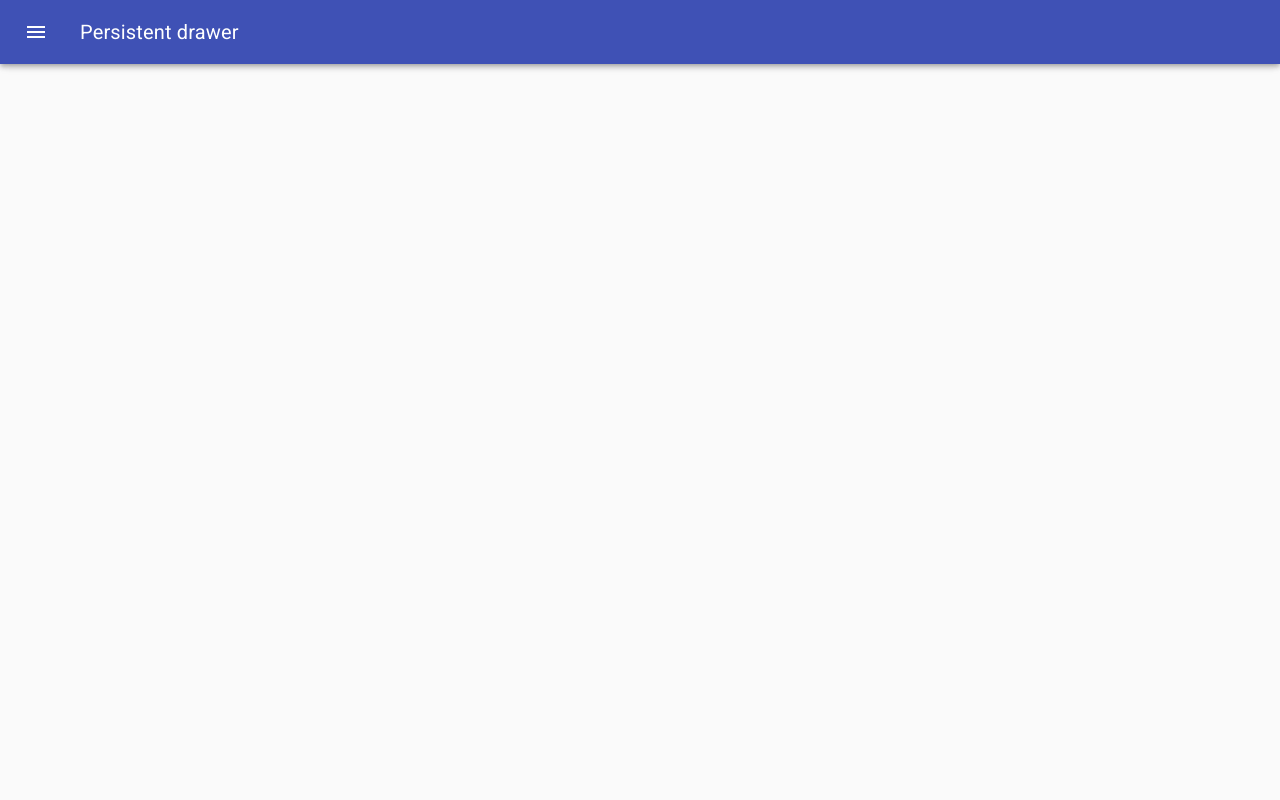
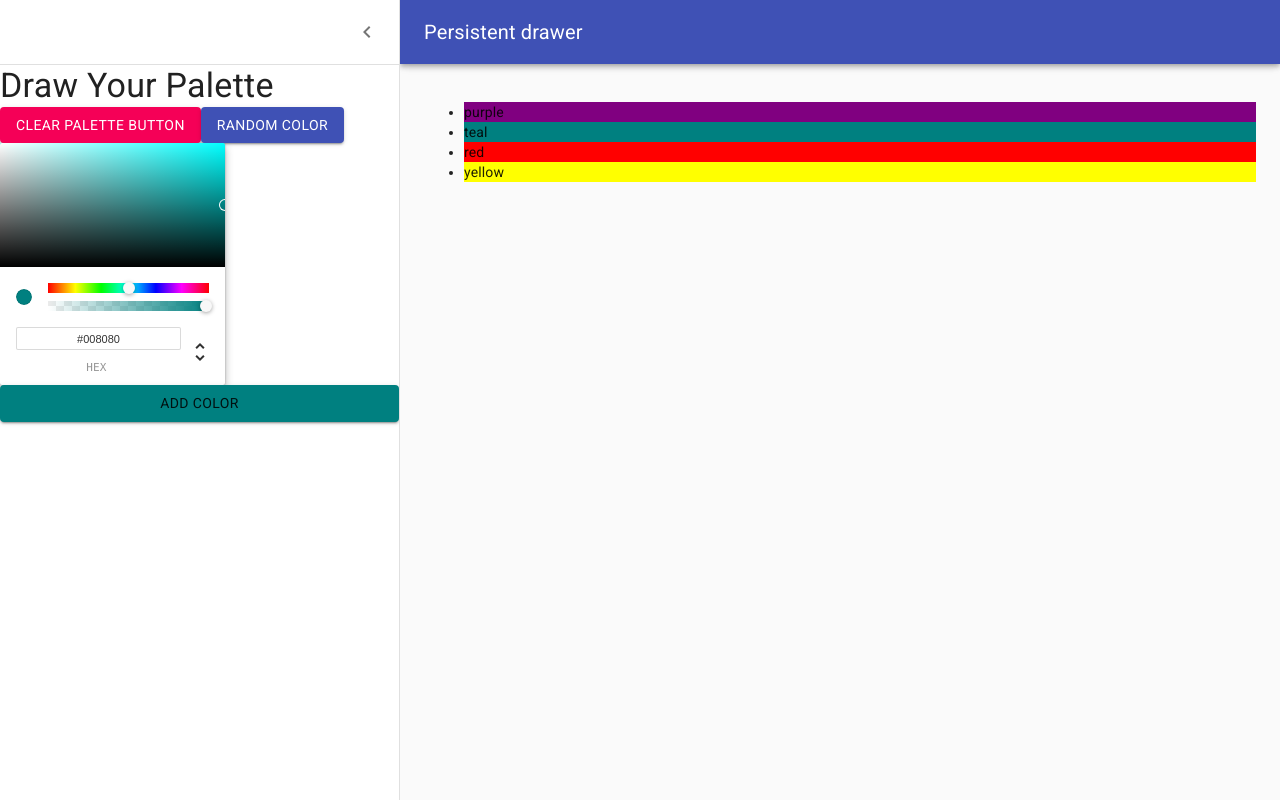
Before and after one commit to argadipa/arga-color-app, a React (Create React App) app: page /palette/new in a window 1280 px wide. Built offline with nearby package versions, Linux system fonts and the light colour scheme.

Commit message:
Connect colorpicker to button.

```diff
--- a/package.json
+++ b/package.json
@@ -13,7 +13,7 @@
     "chroma-js": "^2.1.0",
     "rc-slider": "^9.2.1",
     "react": "^16.12.0",
-    "react-color": "^2.18.0",
+    "react-color": "^2.17.3",
     "react-copy-to-clipboard": "^5.0.2",
     "react-dom": "^16.12.0",
     "react-router-dom": "^5.1.2",
--- a/src/NewPaletteForm.js
+++ b/src/NewPaletteForm.js
@@ -56,7 +56,7 @@ const styles = theme => ({
     },
     content: {
         flexGrow: 1,
-        padding: theme.spacing.unit * 3,
+        padding: theme.spacing(3),
         transition: theme.transitions.create("margin", {
             easing: theme.transitions.easing.sharp,
             duration: theme.transitions.duration.leavingScreen
@@ -73,9 +73,24 @@ const styles = theme => ({
 });
 
 class NewPaletteForm extends Component {
-    state = {
-        open: false
-    };
+    constructor(props){
+        super(props);
+        this.state={
+            open: true,
+            currentColor: 'teal',
+            colors: ['purple', 'teal', 'red', 'yellow']
+        }
+    }
+
+    updateCurrentColor = (newColor) => {
+        this.setState({
+            currentColor: newColor.hex
+        });
+    }
+
+    addNewColor = () => {
+        this.setState({ colors: [...this.state.colors, this.state.currentColor] });
+    }
 
     handleDrawerOpen = () => {
         this.setState({ open: true });
@@ -86,8 +101,8 @@ class NewPaletteForm extends Component {
     };
 
     render() {
-        const { classes, theme } = this.props;
-        const { open } = this.state;
+        const { classes } = this.props;
+        const { open, currentColor, colors } = this.state;
 
         return (
             <div className={classes.root}>
@@ -140,10 +155,10 @@ class NewPaletteForm extends Component {
                         </Button>
                     </div>
                     <ChromePicker
-                        color="purple"
-                        onChangeComplete={newColor => console.log(newColor)}
+                        color={currentColor}
+                        onChangeComplete={this.updateCurrentColor}
                     />
-                    <Button variant="contained" color="primary">
+                    <Button variant="contained" style={{ backgroundColor: currentColor }} onClick={this.addNewColor}>
                         Add Color
                     </Button>
                 </Drawer>
@@ -153,6 +168,11 @@ class NewPaletteForm extends Component {
                     })}
                 >
                     <div className={classes.drawerHeader} />
+                    <ul>
+                        {colors.map(color => (
+                            <li style={{ backgroundColor: color }}>{color}</li>
+                        ))}
+                    </ul>
                 </main>
             </div>
         );
```
Also changed, not shown: 1 other file (tests, documents, lock files or other folders).
